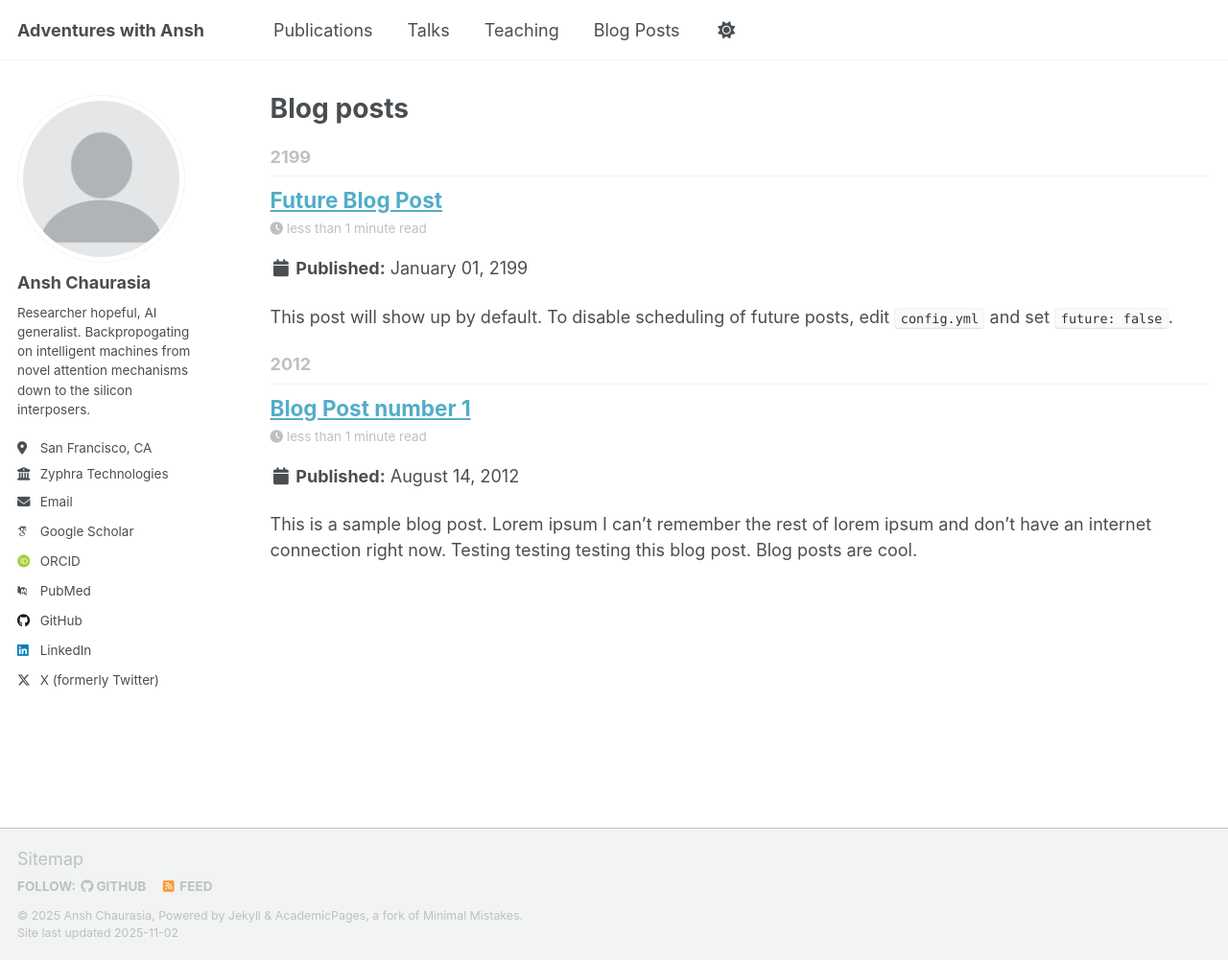
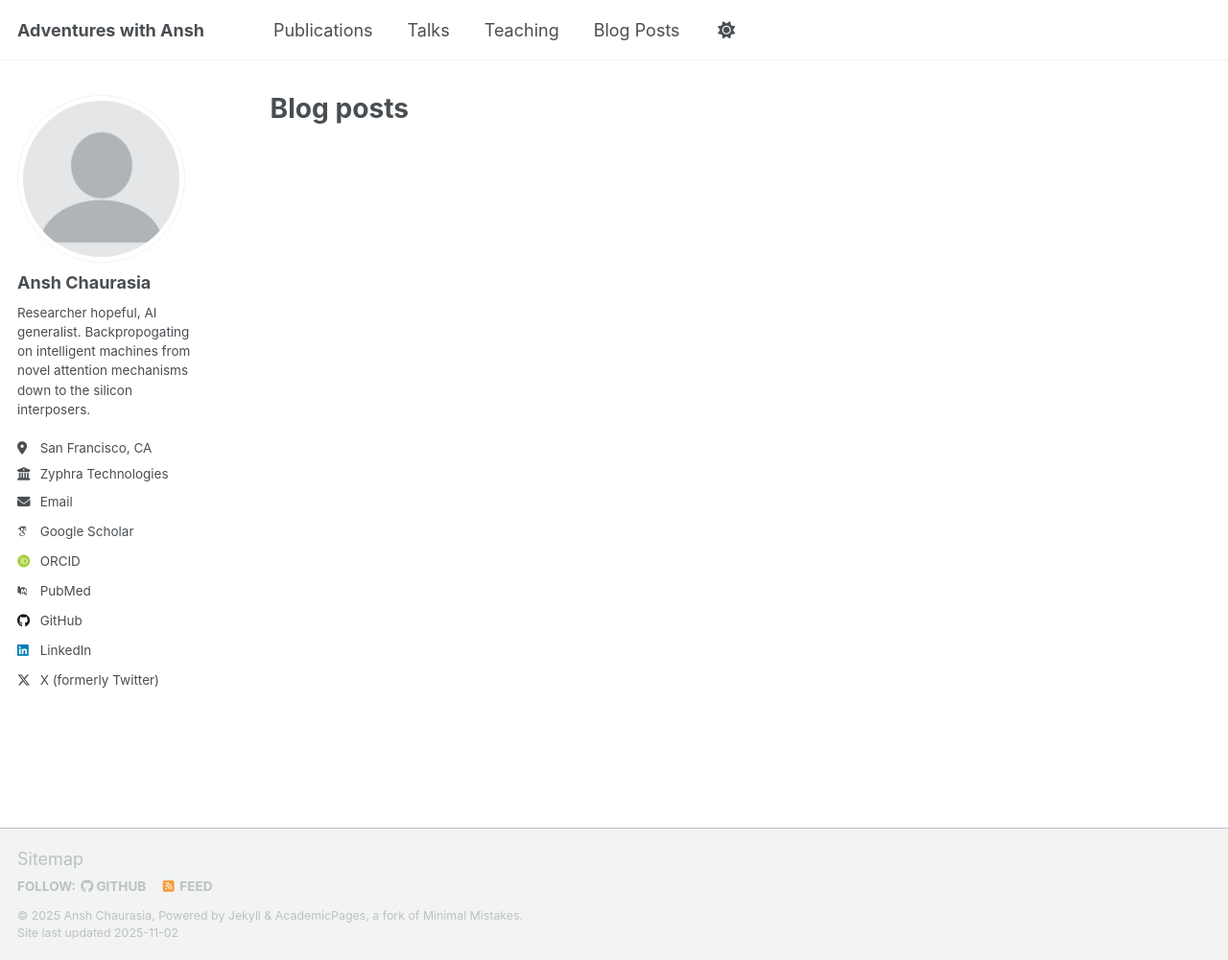
Before and after one commit to AnshKetchum/AnshKetchum.github.io, a Jekyll site: the page built from _pages/year-archive.html, in a window 1280 px wide and 1001 px high. Shown: the whole window at 96% size. Built offline with Jekyll 4.4.1, drawn with Linux system fonts in a browser that asks for light colours; some web fonts are replaced; a script that is not in the unit is left out.

```diff
--- a/_config.yml
+++ b/_config.yml
@@ -78,6 +78,7 @@ author:
   xing             : # Username
   youtube          : # Username
   zhihu            : # Username
+  discord          : eyeamansh
 
 # Publication Category - The following the list of publication categories and their headings
 publication_category:
--- a/_posts/2012-08-14-blog-post-1.md
+++ /dev/null
@@ -1,20 +0,0 @@
----
-title: 'Blog Post number 1'
-date: 2012-08-14
-permalink: /posts/2012/08/blog-post-1/
-tags:
-  - cool posts
-  - category1
-  - category2
----
-
-This is a sample blog post. Lorem ipsum I can't remember the rest of lorem ipsum and don't have an internet connection right now. Testing testing testing this blog post. Blog posts are cool.
-
-Headings are cool
-======
-
-You can have many headings
-======
-
-Aren't headings cool?
-------
--- a/_posts/2199-01-01-future-post.md
+++ /dev/null
@@ -1,11 +0,0 @@
----
-title: 'Future Blog Post'
-date: 2199-01-01
-permalink: /posts/2012/08/blog-post-4/
-tags:
-  - cool posts
-  - category1
-  - category2
----
-
-This post will show up by default. To disable scheduling of future posts, edit `config.yml` and set `future: false`.
```
Also changed, not shown: _posts/tapeout.md (added, +26 -0 lines), _publications/manta-2024.md (+2 -1 lines), _publications/memorysim-2025.md (+1 -0 lines).
